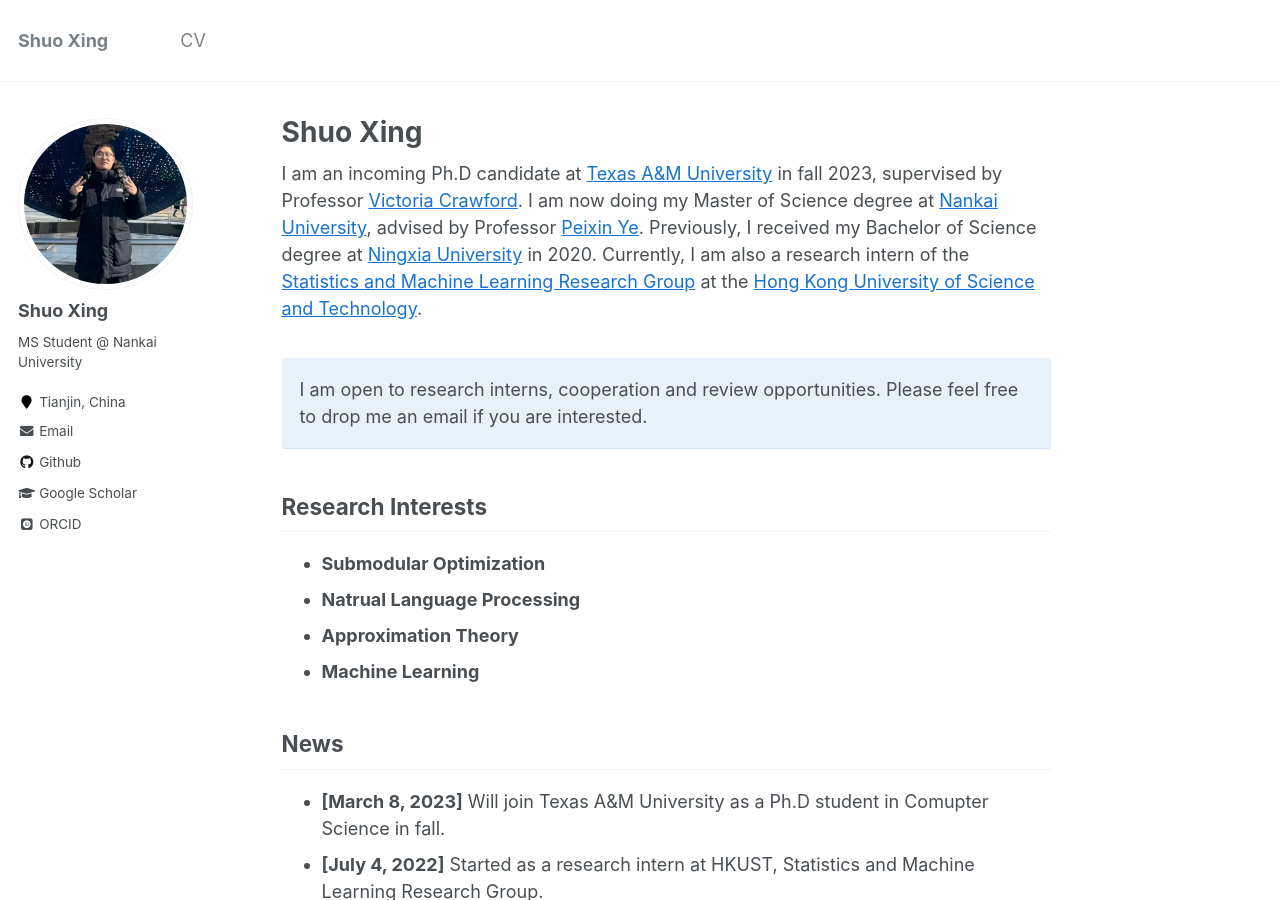
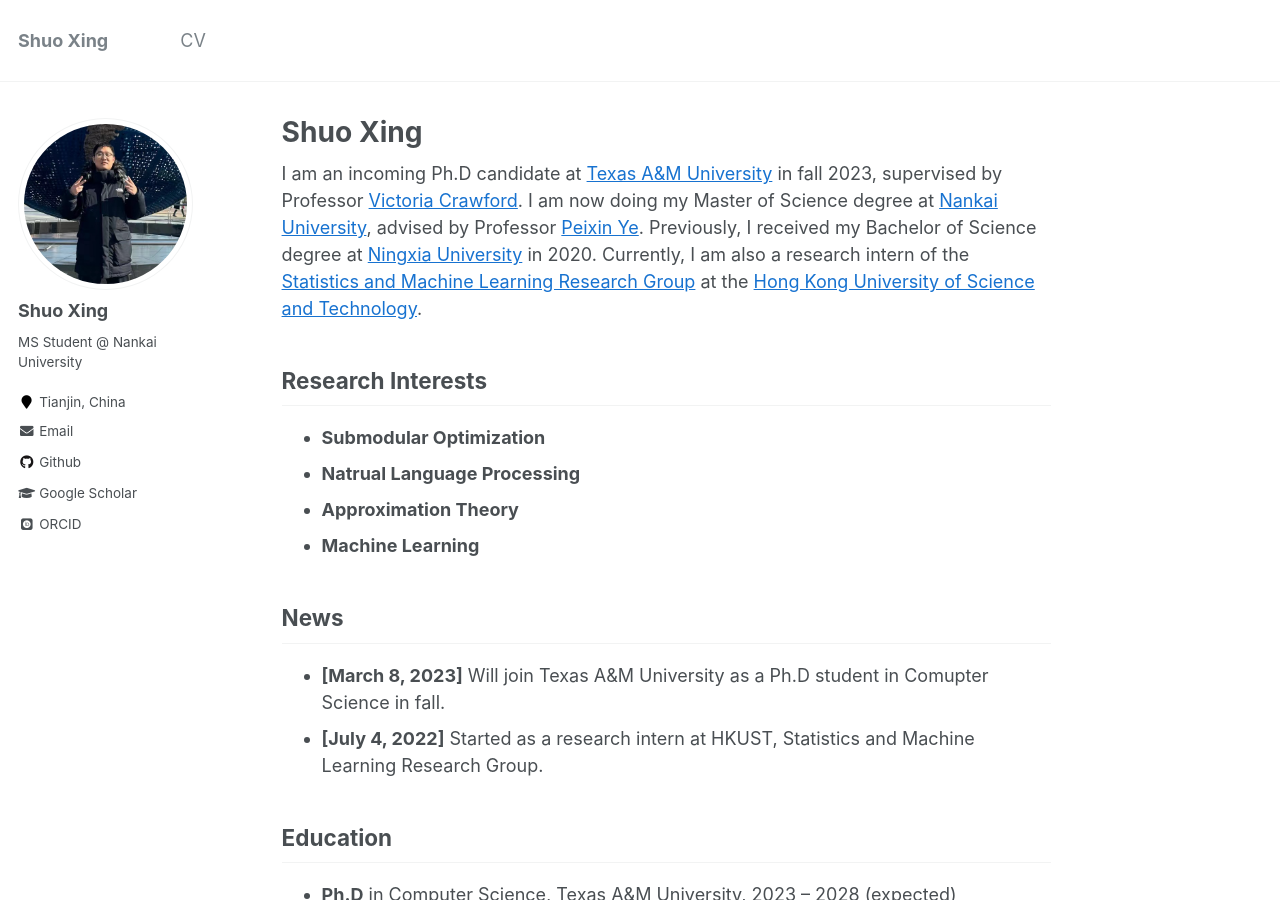
Before and after one commit to ShuoXing98/shuoxing98.github.io, a Jekyll site: the page built from _pages/about.md, in a window 1280 px wide and 900 px high. Built offline with Jekyll 4.4.1, drawn with Linux system fonts in a browser that asks for light colours; some web fonts are replaced; formulas are drawn with MathJax 3; comment, search, counter and statistics services are not loaded.

Commit message:
Update about.md

```diff
--- a/_pages/about.md
+++ b/_pages/about.md
@@ -9,8 +9,8 @@ redirect_from:
 ---
 I am an incoming Ph.D candidate at [Texas A&M University](https://www.tamu.edu/) in fall 2023, supervised by Professor [Victoria Crawford](https://engineering.tamu.edu/cse/profiles/crawford-victoria.html). I am now doing my Master of Science degree at [Nankai University](https://www.nankai.edu.cn/), advised by Professor [Peixin Ye](http://en.math.nankai.edu.cn/2015/1112/c4059a32170/page.htm). Previously, I received my Bachelor of Science degree at [Ningxia University](http://www.nxu.edu.cn/) in 2020. Currently, I am also a research intern of the [Statistics and Machine Learning Research Group](https://statml.hkust.edu.hk/) at the [Hong Kong University of Science and Technology](https://hkust.edu.hk/).
 
-I am open to research interns, cooperation and review opportunities. Please feel free to drop me an email if you are interested.
-{: .notice--info}
+<!-- I am open to research interns, cooperation and review opportunities. Please feel free to drop me an email if you are interested.
+{: .notice--info} -->
 
 ## Research Interests
 
```
